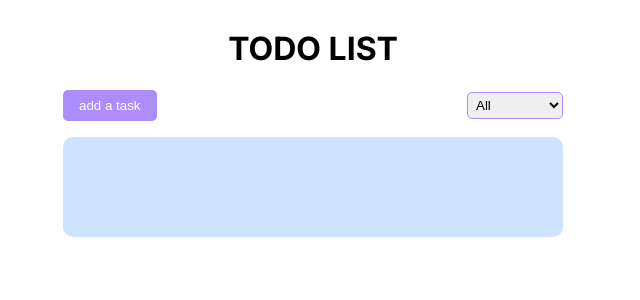
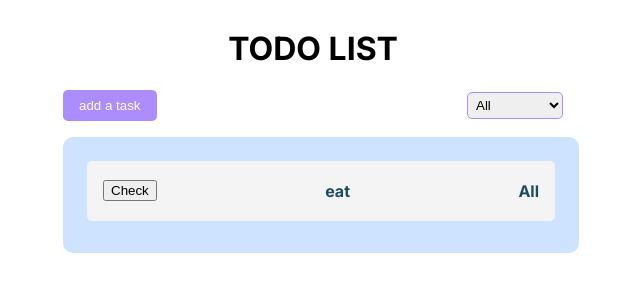
Before and after one commit to wx-it/reactjs-to-do-app, a React (Create React App) app: page / in a window 1280 px wide. Shown: the top 300 px of the page, without its empty margins (327-967 px from the left). Built offline with nearby package versions, Linux system fonts and the light colour scheme.

Commit message:
nanoid installed, tasks displayed, react icons installed

```diff
--- a/package.json
+++ b/package.json
@@ -7,8 +7,10 @@
     "@testing-library/react": "^13.4.0",
     "@testing-library/user-event": "^13.5.0",
     "framer-motion": "^8.5.2",
+    "nanoid": "^4.0.0",
     "react": "^18.2.0",
     "react-dom": "^18.2.0",
+    "react-icons": "^4.7.1",
     "react-scripts": "5.0.1",
     "web-vitals": "^2.1.4"
   },
--- a/src/App.js
+++ b/src/App.js
@@ -1,9 +1,13 @@
 import { useState } from "react";
+import { nanoid } from "nanoid";
 
 function App() {
 
   const [popUp, setPopUp] = useState(false)
-  const [tasks, setTasks] = useState({task:"", select:""})
+  const [tasks, setTasks] = useState([{task:"eat", select:"All"}])
+  const [displayTasks, setDisplayTasks] = useState(false)
+  const [checked, setChecked] = useState(false)
+
 
   function addTasks(){
     setPopUp(popUp => !popUp)
@@ -18,8 +22,23 @@ function App() {
     }})
   }
 
-  function handleSubmit(){
+  function handleSubmit(e){
+    e.preventDefault()
     setTasks(tasks => tasks)
+}
+
+function createTask(){
+  console.log(tasks)
+  setDisplayTasks(displayTasks => !displayTasks)
+  addTasks()
+}
+
+function checkBtn() {
+  setChecked(checked => !checked)
+}
+
+const underline = {
+  textDecoration : checked ? 'line-through' : "none"
 }
 
 return (
@@ -52,7 +71,7 @@ return (
               </select>
 
             <div className="create-task-btn">
-             <button type="submit">Create</button>
+             <button type="submit" onClick={createTask}>Create</button>
              <button onClick={addTasks}>Cancel</button>
             </div>
 
@@ -72,7 +91,13 @@ return (
           </form>
         </div>
         <div className="all-tasks">
-
+          {tasks.map(task=> (
+            <div className="task" key={nanoid()}>
+              <button onClick={checkBtn} >Check</button>
+              <p style={underline} >{task.task}</p>
+              <p>{task.select}</p>
+            </div>
+          ))}
         </div>
       </main>
 
--- a/src/index.css
+++ b/src/index.css
@@ -44,6 +44,23 @@ main{
   height: 100px;
   border-radius: 10px;
   margin-top: 1rem;
+  padding: .5rem ;
+}
+
+.task{
+  display: flex;
+  align-items: center;
+  justify-content: space-between;
+  background: #f4f4f4;
+  cursor: pointer;
+  margin: 1rem;
+  padding: 0.25rem 1rem;
+  border-radius: 5px;
+}
+
+.all-tasks p{
+  font-weight: 700;
+  color: rgb(28, 77, 94);
 }
 
 
@@ -93,7 +110,7 @@ main{
 .create-task-btn{
   display: flex;
   align-items: center;
-  justify-content: start;
+  justify-content: flex-start;
   gap: 1rem;
   width: 90%;
   margin: 2rem 0;
```
Also changed, not shown: 1 other file (tests, documents, lock files or other folders).
